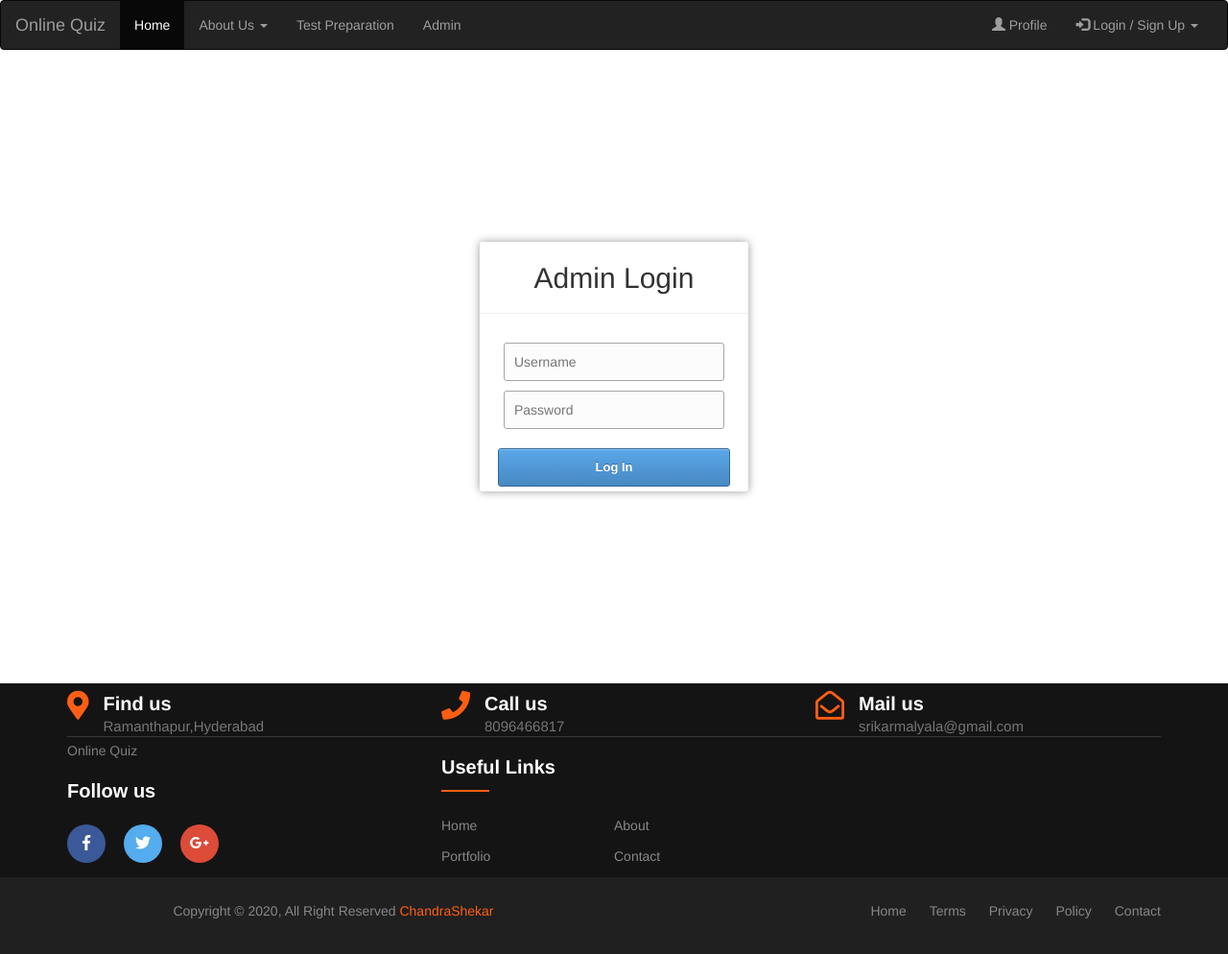
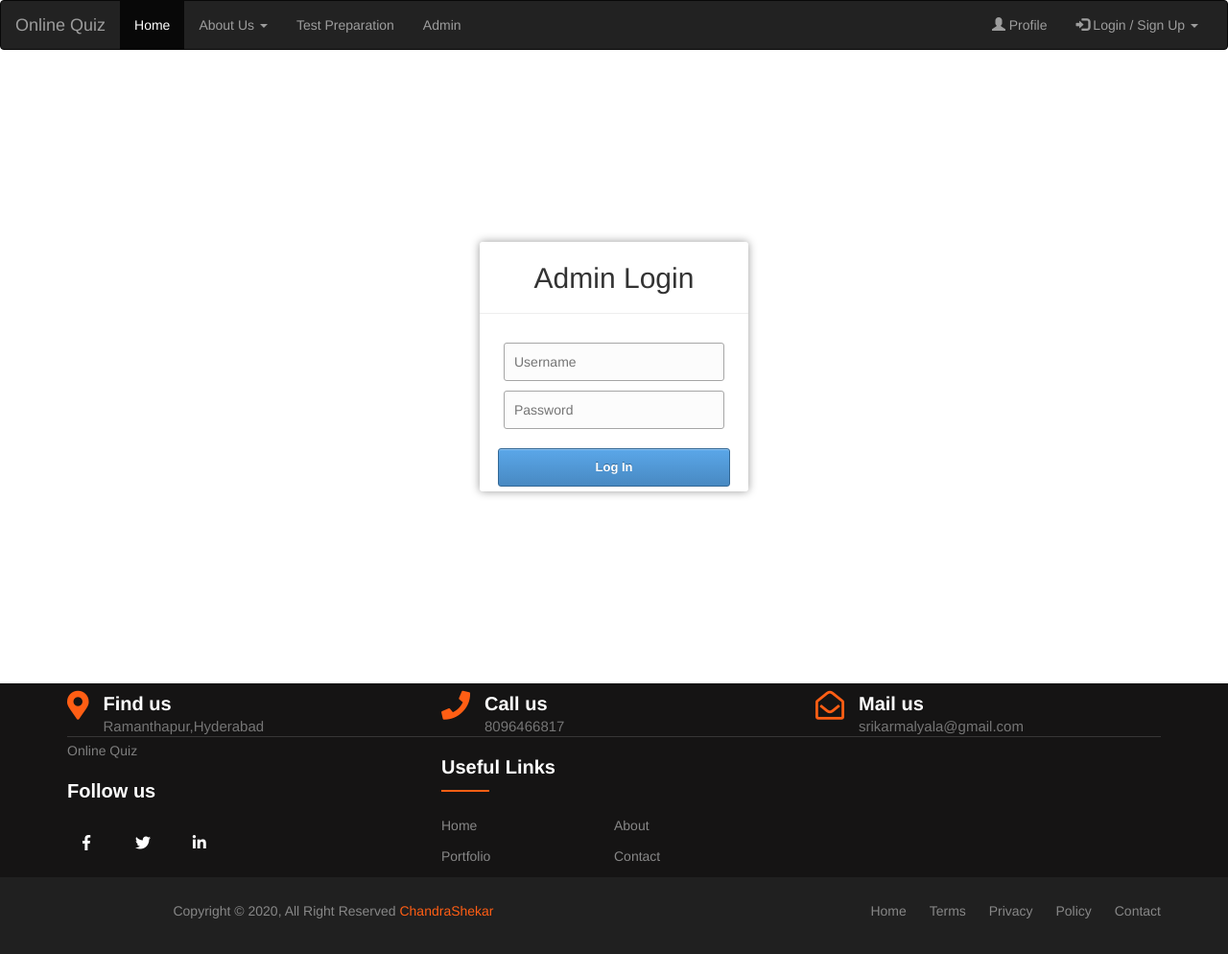
Before and after one commit to ChandrashekarPasumarthi/Online_Quiz, a plain HTML site: page admin.html in a window 1280 px wide. Shown: the whole page at 96% size. Drawn offline with nearby package versions, Linux system fonts and the light colour scheme.

Commit message:
Add files via upload

```diff
--- a/admin.html
+++ b/admin.html
@@ -81,16 +81,16 @@
   line-height: 38px;
   border-radius: 50%;
 }
-.facebook-bg{
+/*.facebook-bg{
   background: #3B5998;
 }
 .twitter-bg{
   background: #55ACEE;
 }
-.google-bg{
+.linkendin-bg{
   background: #DD4B39;
 }
-.footer-widget-heading h3 {
+*/.footer-widget-heading h3 {
   color: #fff;
   font-size: 20px;
   font-weight: 600;
@@ -269,7 +269,7 @@
                                 <span>Follow us</span>
                                 <a href="https://www.facebook.com/profile.php?id=100008879712466"><i class="fab fa-facebook-f facebook-bg"></i></a>
                                 <a href="https://twitter.com/Chandra58136305"><i class="fab fa-twitter twitter-bg"></i></a>
-                                <a href="https://www.linkedin.com/in/srikar-malyala-b03295115/"><i class="fab fa-google-plus-g google-bg"></i></a>
+                                <a href="https://www.linkedin.com/in/srikar-malyala-b03295115/"><i class="fab fa-linkedin-in"></i></a>
                             </div>
                         </div>
                     </div>
```
